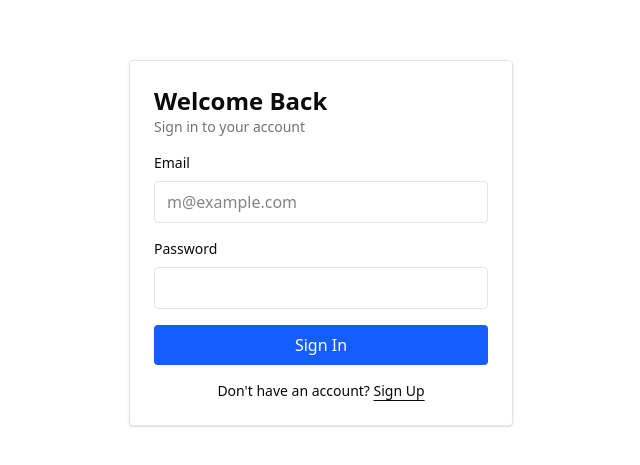
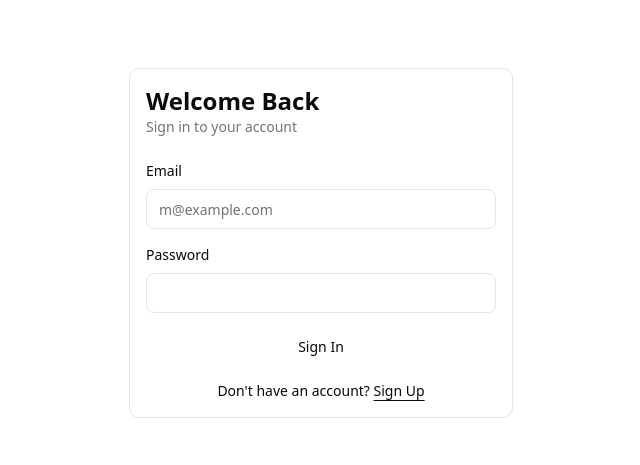
Before and after one commit to yasindu-tech/task-application, a Next.js app: page /login in a window 1280 px wide. Shown: the part 157-622 px from the top of the page, without its empty margins (319-959 px from the left). Built offline with nearby package versions, Linux system fonts and the light colour scheme.

Commit message:
style: implement UI components for login page with native elements

```diff
--- a/app/login/page.tsx
+++ b/app/login/page.tsx
@@ -3,10 +3,10 @@
 import React, { useState } from "react"
 import { useRouter } from "next/navigation"
 import { createClient } from "@/lib/supabase/client"
-// import { Button } from "@/components/ui/button" // Commented out as we are replacing it with native button
-// import { Card, CardContent, CardDescription, CardHeader, CardTitle } from "@/components/ui/card" // Commented out as we are replacing it with native div
-// import { Input } from "@/components/ui/input" // Commented out as we are replacing it with native input
-// import { Label } from "@/components/ui/label" // Commented out as we are replacing it with native label
+import { Button } from "@/components/ui/button"
+import { Card, CardContent, CardDescription, CardHeader, CardTitle } from "@/components/ui/card"
+import { Input } from "@/components/ui/input"
+import { Label } from "@/components/ui/label"
 
 export default function LoginPage() {
   const [isSignUp, setIsSignUp] = useState(false)
@@ -68,15 +68,18 @@ export default function LoginPage() {
   return (
     <div className="flex min-h-svh w-full items-center justify-center p-4 md:p-10">
       <div className="w-full max-w-sm">
-        <div className="rounded border bg-white p-6 shadow">
-          <div className="mb-4">
-            <h2 className="text-2xl font-semibold">{isSignUp ? "Create Account" : "Welcome Back"}</h2>
-            <p className="text-sm text-muted-foreground">{isSignUp ? "Create a new account to get started" : "Sign in to your account"}</p>
-          </div>
-          <form onSubmit={handleSubmit} className="flex flex-col gap-4">
+        <Card>
+          <CardHeader>
+            <CardTitle className="text-2xl">{isSignUp ? "Create Account" : "Welcome Back"}</CardTitle>
+            <CardDescription>
+              {isSignUp ? "Create a new account to get started" : "Sign in to your account"}
+            </CardDescription>
+          </CardHeader>
+          <CardContent>
+            <form onSubmit={handleSubmit} className="flex flex-col gap-4">
               <div className="grid gap-2">
-                <label htmlFor="email" className="text-sm font-medium">Email</label>
-                <input
+                <Label htmlFor="email">Email</Label>
+                <Input
                   id="email"
                   type="email"
                   placeholder="m@example.com"
@@ -84,43 +87,36 @@ export default function LoginPage() {
                   value={email}
                   onChange={(e: React.ChangeEvent<HTMLInputElement>) => setEmail(e.target.value)}
                   disabled={isLoading}
-                  className="w-full rounded border px-3 py-2"
                 />
               </div>
               <div className="grid gap-2">
-                <label htmlFor="password" className="text-sm font-medium">Password</label>
-                <input
+                <Label htmlFor="password">Password</Label>
+                <Input
                   id="password"
                   type="password"
                   required
                   value={password}
                   onChange={(e: React.ChangeEvent<HTMLInputElement>) => setPassword(e.target.value)}
                   disabled={isLoading}
-                  className="w-full rounded border px-3 py-2"
                 />
               </div>
               {isSignUp && (
                 <div className="grid gap-2">
-                  <label htmlFor="confirmPassword" className="text-sm font-medium">Confirm Password</label>
-                  <input
+                  <Label htmlFor="confirmPassword">Confirm Password</Label>
+                  <Input
                     id="confirmPassword"
                     type="password"
                     required
                     value={confirmPassword}
                     onChange={(e: React.ChangeEvent<HTMLInputElement>) => setConfirmPassword(e.target.value)}
                     disabled={isLoading}
-                    className="w-full rounded border px-3 py-2"
                   />
                 </div>
               )}
               {error && <p className="text-sm text-red-500">{error}</p>}
-              <button
-                type="submit"
-                className="w-full rounded bg-blue-600 px-4 py-2 text-white disabled:opacity-60"
-                disabled={isLoading}
-              >
+              <Button type="submit" className="w-full" disabled={isLoading}>
                 {isLoading ? (isSignUp ? "Creating account..." : "Signing in...") : isSignUp ? "Sign Up" : "Sign In"}
-              </button>
+              </Button>
               <div className="text-center text-sm">
                 {isSignUp ? (
                   <>
@@ -147,7 +143,8 @@ export default function LoginPage() {
                 )}
               </div>
             </form>
-        </div>
+          </CardContent>
+        </Card>
       </div>
     </div>
   )
--- /dev/null
+++ b/components/ui/button.tsx
@@ -0,0 +1,22 @@
+import * as React from "react"
+import { cn } from "@/lib/utils"
+
+export interface ButtonProps extends React.ButtonHTMLAttributes<HTMLButtonElement> {
+	asChild?: boolean
+}
+
+export const Button = React.forwardRef<HTMLButtonElement, ButtonProps>(
+	({ className, ...props }, ref) => {
+		return (
+			<button
+				ref={ref}
+				className={cn(
+					"inline-flex items-center justify-center rounded-md px-3 py-2 text-sm font-medium transition-colors focus:outline-none focus:ring-2 focus:ring-ring disabled:opacity-50 disabled:pointer-events-none",
+					className,
+				)}
+				{...props}
+			/>
+		)
+	},
+)
+Button.displayName = "Button"
--- /dev/null
+++ b/components/ui/card.tsx
@@ -0,0 +1,22 @@
+import * as React from "react"
+import { cn } from "@/lib/utils"
+
+export function Card({ className, ...props }: React.HTMLAttributes<HTMLDivElement>) {
+	return <div className={cn("rounded-lg border bg-card p-4", className)} {...props} />
+}
+
+export function CardHeader({ className, ...props }: React.HTMLAttributes<HTMLDivElement>) {
+	return <div className={cn("mb-4", className)} {...props} />
+}
+
+export function CardTitle({ className, ...props }: React.HTMLAttributes<HTMLHeadingElement>) {
+	return <h3 className={cn("text-lg font-semibold", className)} {...props} />
+}
+
+export function CardDescription({ className, ...props }: React.HTMLAttributes<HTMLParagraphElement>) {
+	return <p className={cn("text-sm text-muted-foreground", className)} {...props} />
+}
+
+export function CardContent({ className, ...props }: React.HTMLAttributes<HTMLDivElement>) {
+	return <div className={cn("pt-2", className)} {...props} />
+}
--- /dev/null
+++ b/components/ui/input.tsx
@@ -0,0 +1,19 @@
+import * as React from "react"
+import { cn } from "@/lib/utils"
+
+export const Input = React.forwardRef<
+	HTMLInputElement,
+	React.InputHTMLAttributes<HTMLInputElement>
+>(({ className, ...props }, ref) => {
+	return (
+		<input
+			ref={ref}
+			className={cn(
+				"flex h-10 w-full rounded-md border border-input bg-transparent px-3 py-2 text-sm placeholder:text-muted-foreground focus:outline-none focus:ring-2 focus:ring-ring",
+				className,
+			)}
+			{...props}
+		/>
+	)
+})
+Input.displayName = "Input"
--- /dev/null
+++ b/components/ui/label.tsx
@@ -0,0 +1,6 @@
+import * as React from "react"
+import { cn } from "@/lib/utils"
+
+export function Label({ className, ...props }: React.LabelHTMLAttributes<HTMLLabelElement>) {
+	return <label className={cn("text-sm font-medium", className)} {...props} />
+}
```
